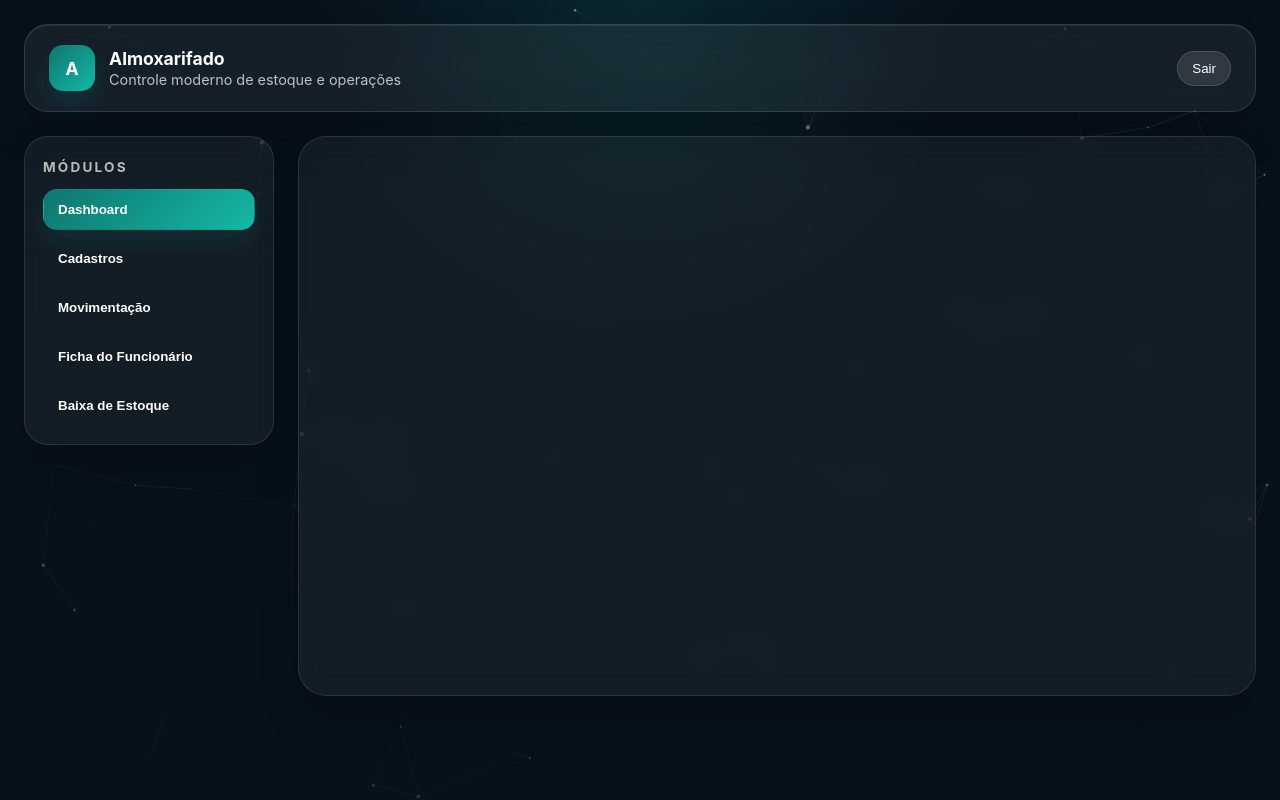
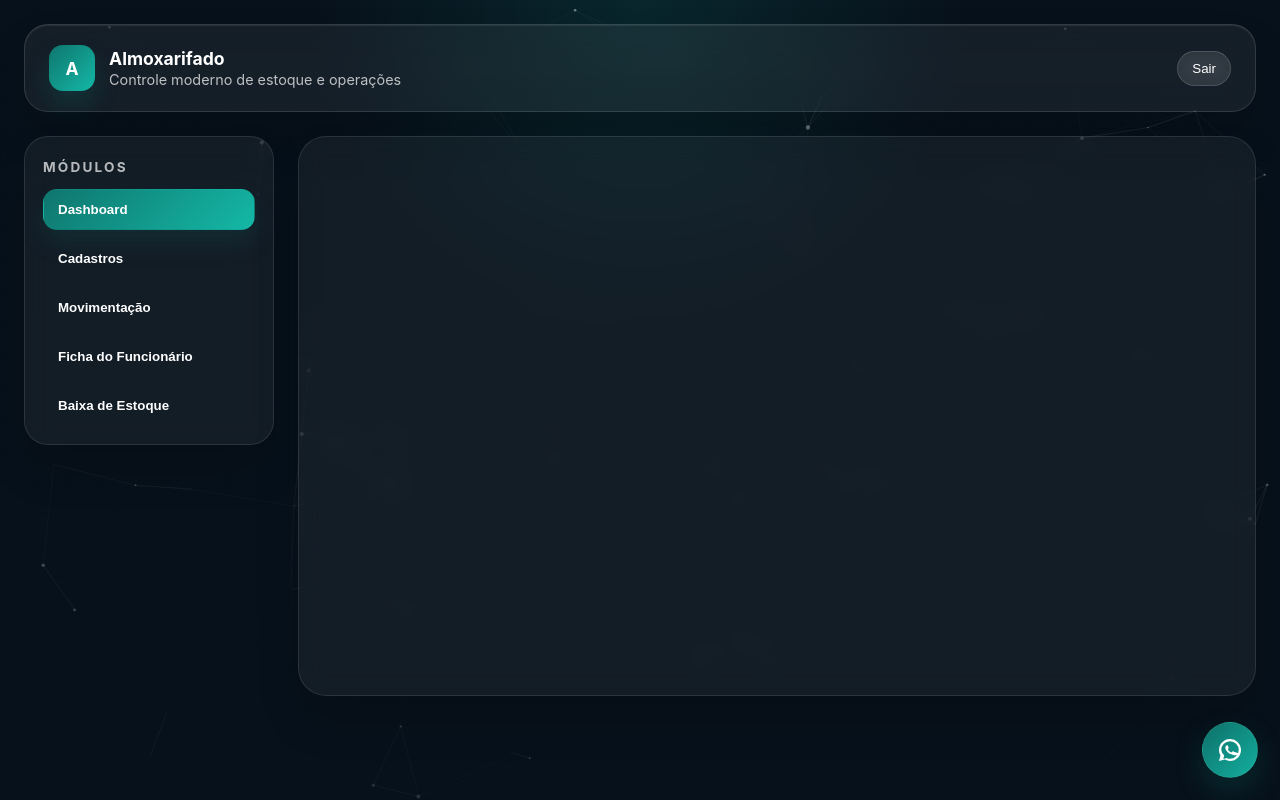
Before and after one commit to mikaelltecnologia/almoxarifado, a website: page public/index.html in a window 1280 px wide. Drawn offline with nearby package versions, Linux system fonts and the light colour scheme; no server answers.

Commit message:
Adicionar botão flutuante de suporte (WhatsApp) + estilos

```diff
--- a/public/index.html
+++ b/public/index.html
@@ -70,5 +70,12 @@
       }
     });
   </script>
+  <!-- Floating support button -->
+  <a id="support-fab" href="https://wa.me/5562992410881" target="_blank" rel="noopener noreferrer" aria-label="Suporte via WhatsApp">
+    <svg width="24" height="24" viewBox="0 0 24 24" fill="none" xmlns="http://www.w3.org/2000/svg" aria-hidden="true">
+      <path d="M20.52 3.48A11.9 11.9 0 0012 0C5.373 0 0 5.373 0 12c0 2.11.552 4.08 1.6 5.82L0 24l6.47-1.6A11.92 11.92 0 0012 24c6.627 0 12-5.373 12-12 0-3.19-1.24-6.16-3.48-8.52zM12 21.5c-1.12 0-2.22-.2-3.25-.58l-.23-.09-3.84.95.97-3.74-.11-.25A9.5 9.5 0 012.5 12 9.5 9.5 0 1112 21.5z" fill="currentColor"/>
+      <path d="M17.34 14.2c-.27-.14-1.6-.78-1.85-.87-.25-.09-.43-.14-.61.14-.18.27-.7.87-.86 1.05-.16.18-.32.2-.59.07-.27-.13-1.14-.42-2.17-1.34-.8-.71-1.34-1.58-1.5-1.86-.16-.27-.02-.42.12-.56.12-.12.27-.32.4-.48.13-.16.18-.27.28-.45.09-.18.04-.34-.02-.48-.07-.13-.61-1.47-.84-2.01-.22-.53-.45-.46-.61-.47-.16-.01-.34-.01-.52-.01-.18 0-.48.07-.73.34-.25.27-.96.94-.96 2.29 0 1.35.98 2.66 1.11 2.85.12.18 1.92 2.96 4.65 4.04 1.23.5 2.19.8 2.94 1.02 1.23.36 2.35.31 3.23.19.99-.13 1.6-.52 1.83-1.02.23-.5.23-.93.16-1.02-.07-.09-.26-.14-.53-.25z" fill="currentColor"/>
+    </svg>
+  </a>
 </body>
 </html>
--- a/public/style.css
+++ b/public/style.css
@@ -493,6 +493,34 @@ th {
   font-size: 0.95rem;
 }
 
+/* Floating support button (WhatsApp) */
+#support-fab {
+  position: fixed;
+  right: 22px;
+  bottom: 22px;
+  width: 56px;
+  height: 56px;
+  border-radius: 999px;
+  display: inline-grid;
+  place-items: center;
+  color: #ffffff;
+  background: linear-gradient(135deg, rgba(15,118,110,0.95), rgba(20,184,166,0.95));
+  box-shadow: 0 12px 28px rgba(15,118,110,0.28), 0 2px 8px rgba(0,0,0,0.35);
+  border: 1px solid rgba(255,255,255,0.06);
+  z-index: 9999;
+  text-decoration: none;
+  -webkit-backdrop-filter: blur(6px);
+  backdrop-filter: blur(6px);
+  transition: transform 0.16s ease, box-shadow 0.16s ease;
+}
+
+#support-fab svg { width: 22px; height: 22px; color: #ffffff; }
+
+#support-fab:hover {
+  transform: translateY(-4px);
+  box-shadow: 0 18px 36px rgba(20,184,166,0.28), 0 4px 14px rgba(0,0,0,0.4);
+}
+
 /* Improve header contrast for dark theme */
 .card table thead th {
   background: linear-gradient(180deg, rgba(255,255,255,0.02), rgba(255,255,255,0.01));
```
